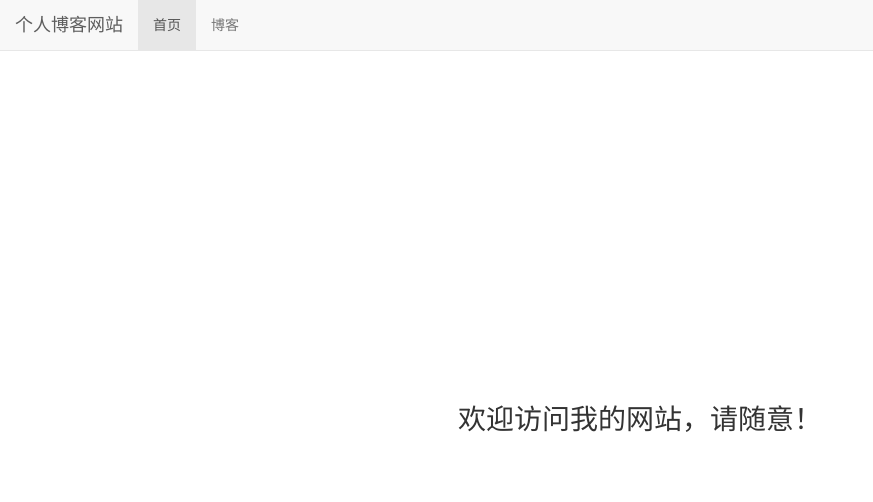
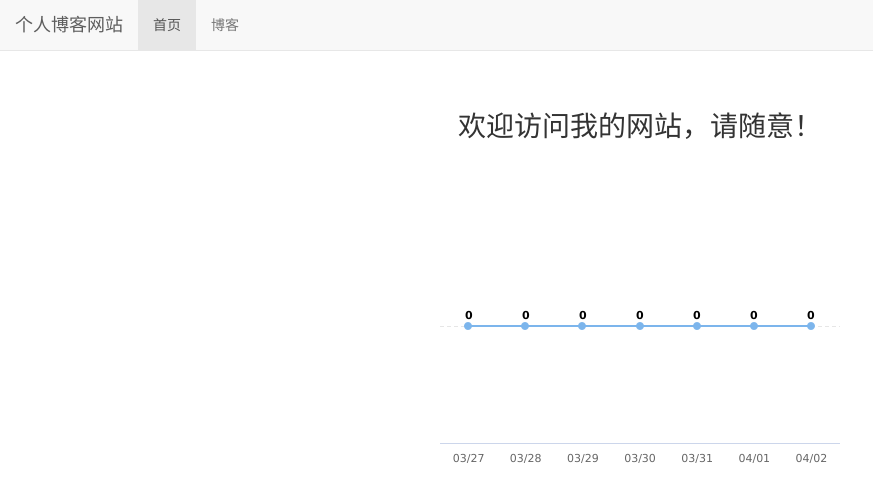
Before and after one commit to lit-fatfish/Bsite, a Django app: page / in a window 1280 px wide. Shown: the top 502 px of the page, without its empty margins (0-873 px from the left). Run offline with Django 3.2, Linux system fonts and the light colour scheme; data comes from the database, SQL or seed files in the repository; both versions use the stored data as it was after the commit; some libraries are stand-ins or nearby versions.

Commit message:
2.0 访问计数和显示

```diff
--- a/mysite/views.py
+++ b/mysite/views.py
@@ -1,5 +1,13 @@
 from django.shortcuts import render_to_response
+from django.contrib.contenttypes.models import ContentType
+from read_statistics.utils import get_seven_days_read_data
+from blog.models import Blog
 
 def home(request):
+    blog_content_type = ContentType.objects.get_for_model(Blog)
+    dates, read_nums = get_seven_days_read_data(blog_content_type)
+
     context = {}
+    context['dates'] = dates
+    context['read_nums'] = read_nums
     return render_to_response('home.html', context)
--- a/read_statistics/admin.py
+++ b/read_statistics/admin.py
@@ -1,8 +1,12 @@
 from django.contrib import admin
-from .models import ReadNum
+from .models import ReadNum, ReadDetail
 
 # Register your models here.
 
 @admin.register(ReadNum)
 class BlogAdmin(admin.ModelAdmin):
     list_display = ('read_num', 'content_object')
+
+@admin.register(ReadDetail)
+class BlogAdmin(admin.ModelAdmin):
+    list_display = ('date', 'read_num', 'content_object')
--- a/read_statistics/utils.py
+++ b/read_statistics/utils.py
@@ -1,17 +1,34 @@
+import datetime
 from django.contrib.contenttypes.models import ContentType
-from .models import ReadNum
+from django.utils import timezone
+from django.db.models import Sum
+from .models import ReadNum, ReadDetail
 
 def read_statistics_once_read(request, obj):
     ct = ContentType.objects.get_for_model(obj)
     key = "%s_%s_read" % (ct.model, obj.pk)
 
     if not request.COOKIES.get(key):
-        if ReadNum.objects.filter(content_type=ct, object_id=obj.pk).count():
-            # 存在记录
-            readnum = ReadNum.objects.get(content_type=ct, object_id=obj.pk)
-        else:
-            # 不存在对应的记录
-            readnum = ReadNum(content_type=ct, object_id=obj.pk)
+        #总阅读+1
+        readnum, created = ReadNum.objects.get_or_create(content_type=ct, object_id=obj.pk)
+        readnum.read_num += 1
+        readnum.save()
+
+        #当日阅读+1
+        date = timezone.now().date()
+        readnum, created = ReadDetail.objects.get_or_create(content_type=ct, object_id=obj.pk, date=date)
         readnum.read_num += 1
         readnum.save()
     return key
+
+def get_seven_days_read_data(content_type):
+    today = timezone.now().date()
+    dates = []
+    read_nums = []
+    for i in range(6, -1, -1):
+        date = today - datetime.timedelta(days=i)
+        dates.append(date.strftime('%m/%d'))
+        read_details = ReadDetail.objects.filter(content_type=content_type, date=date)
+        result = read_details.aggregate(read_num_sum=Sum('read_num'))
+        read_nums.append(result['read_num_sum'] or 0)
+    return dates, read_nums
--- a/static/home.css
+++ b/static/home.css
@@ -1,7 +1,13 @@
 h3.home_content{
     font-size: 200%;
-    position: absolute;
-    left: 50%;
-    top: 50%;
-    transform: translate(-50%,-50%);
+    text-align: center;
+    margin-top: 4em;
+    margin-bottom: 2em;
 }
+
+div#container {
+    margin: 0 auto;
+    height: 20em;
+    min-width: 20em;
+    max-width: 30em;
+}
--- a/templates/home.html
+++ b/templates/home.html
@@ -7,11 +7,47 @@
 
  {% block header_extends %}
      <link rel="stylesheet" href="{% static 'home.css' %}">
+     <script src="http://cdn.highcharts.com.cn/highcharts/highcharts.js"></script>
  {% endblock  %}
 
 {% block nav_home_active %}active{% endblock %}
 
 {% block content %}
     <h3 class="home_content">欢迎访问我的网站，请随意！</h3>
+    <!-- 图表容器 DOM -->
+    <div id="container"></div>
+    <!-- 引入 highcharts.js -->
+    <!-- <script src="http://cdn.highcharts.com.cn/highcharts/highcharts.js"></script> -->
+    <script>
+        // 图表配置
+        var options = {
+            chart: { type: 'line' },    //图标类型
+            title: { text: null },  // 标题
+            xAxis: {
+                categories: {{ dates|safe }},  // x 轴分类
+                tickmarkPlacement: 'on'        //刻度线位置
+            },
+            yAxis: {
+                title: { text: null }, // y 轴标题
+                labels: {enabled: false },      //关闭Y轴的刻度
+                gridLineDashStyle:'Dash',       //横线虚化
 
+            },
+            series: [{                              // 数据列
+                name: '阅读量',                        // 数据列名
+                data: {{ read_nums }}                 // 数据
+            }],
+            plotOptions: {              //数据列
+                line: {
+                    dataLabels: {       //开启数据标签
+                        enabled: true
+                    }
+                }
+            },
+            legend: { enabled: false },     //图例，多个数据时可以区分和显示
+            credits: { enabled: false },    //版权信息
+        };
+        // 图表初始化函数
+        var chart = Highcharts.chart('container', options);
+    </script>
 {% endblock %}
```
Also changed, not shown: read_statistics/models.py (+9 -0 lines), db.sqlite3, read_statistics/migrations/0002_readdetail.py (added).
